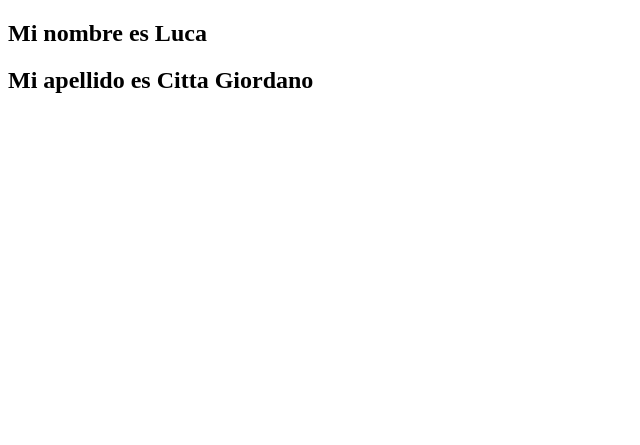
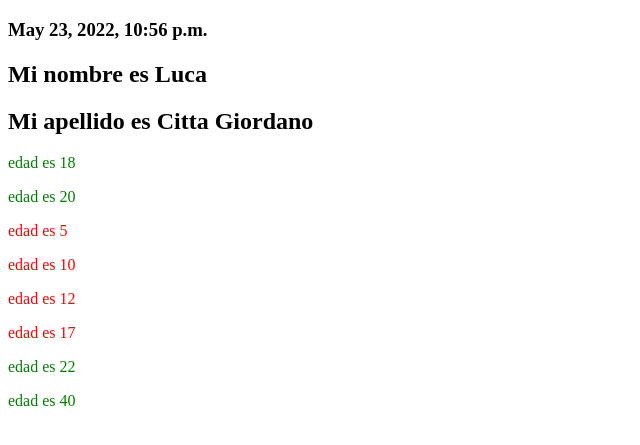
Before and after one commit to lucacitta/ecommerce_36945, a Django app: page /probando-template/ in a window 1280 px wide. Shown: the top 445 px of the page, without its empty margins (0-640 px from the left). Run offline with Django 4.2, Linux system fonts and the light colour scheme.

Commit message:
templates

```diff
--- a/django_base/views.py
+++ b/django_base/views.py
@@ -19,5 +19,7 @@ def probando_template(request):
     context = {
         'nombre':'Luca',
         'apellido':'Citta Giordano',
+        'fecha':datetime.now(),
+        'edades':[18,20,5,10,12,17,22,40]
     }
     return render(request, 'template_1.html', context = context)
--- a/templates/template_1.html
+++ b/templates/template_1.html
@@ -7,9 +7,16 @@
     <title>Document</title>
 </head>
 <body>
+    <h3>{{fecha}}</h3>
     <h2>Mi nombre es {{nombre}}</h2>
     <h2>Mi apellido es {{apellido}}</h2>
 
-
+    {% for edad in edades %}
+        {% if edad >= 18 %}
+            <p style = color:green> edad es {{edad}} </p>
+        {% else %}
+            <p style = color:red> edad es {{edad}} </p>
+        {% endif %}
+    {% endfor %}
 </body>
 </html>
```
